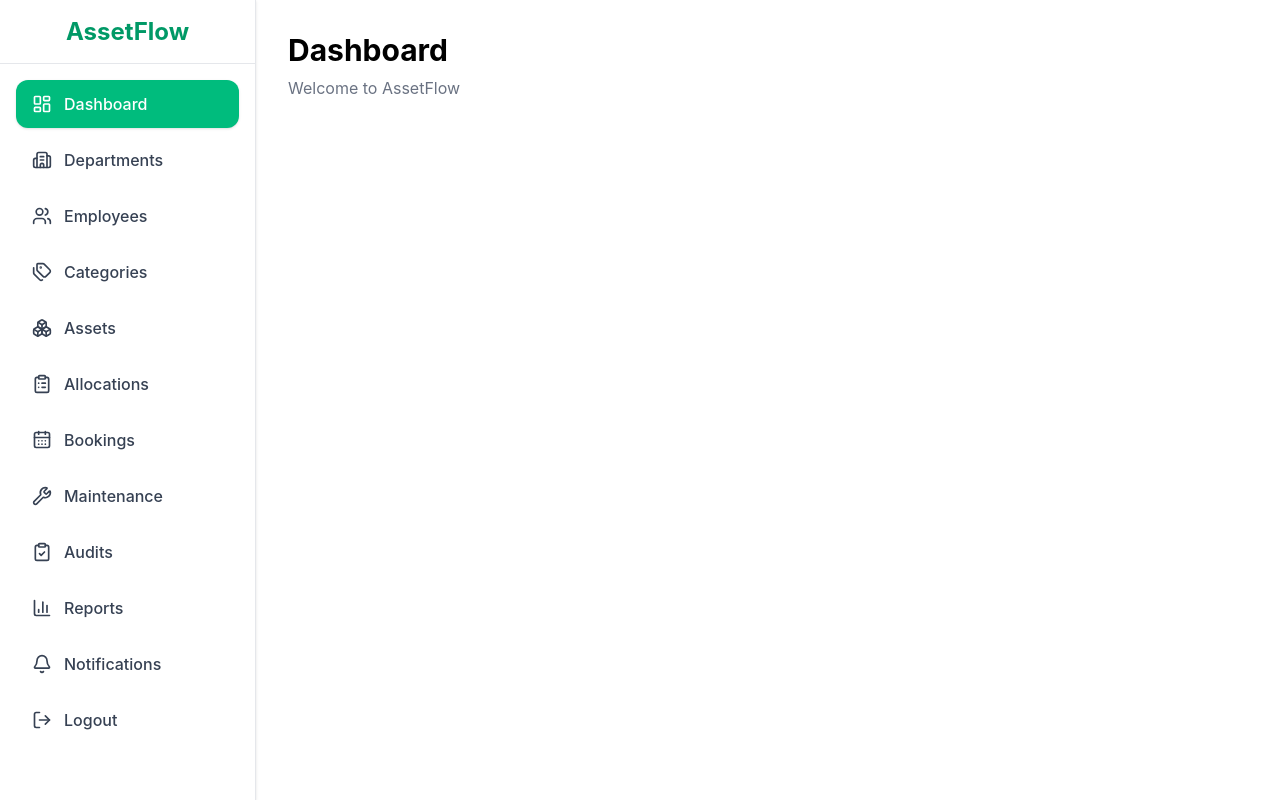
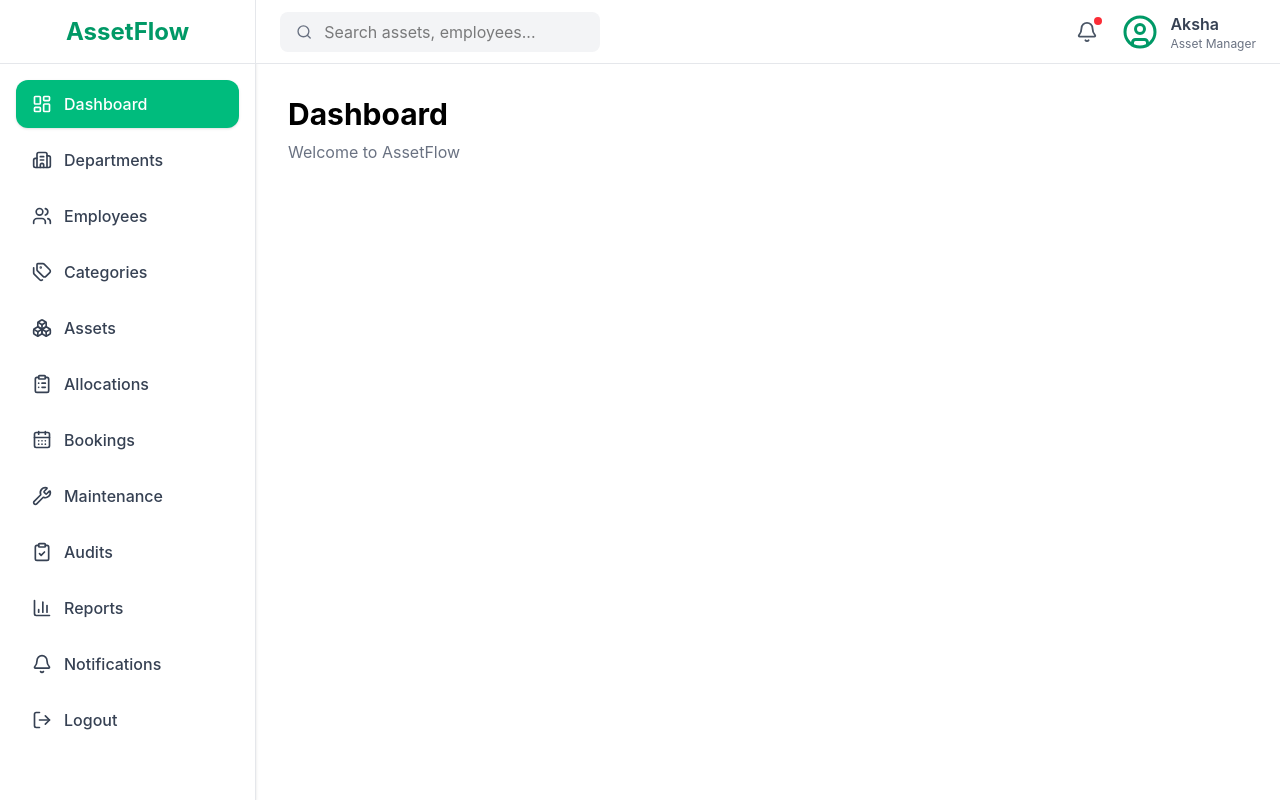
Before and after one commit to RajChaudhari7/odoo-assetflow, a React (Vite) app in the folder client/: page /dashboard in a window 1280 px wide. Built offline with nearby package versions, Linux system fonts and the light colour scheme.

Commit message:
Create Navbar for dashboard page

```diff
--- a/client/src/components/layout/Navbar.jsx
+++ b/client/src/components/layout/Navbar.jsx
@@ -0,0 +1,54 @@
+import { Bell, Search, UserCircle } from "lucide-react";
+
+const Navbar = () => {
+  return (
+    <header className="h-16 bg-white border-b border-gray-200 flex items-center justify-between px-6">
+
+      {/* Search */}
+      <div className="flex items-center gap-3 bg-gray-100 rounded-lg px-4 py-2 w-80">
+
+        <Search size={18} className="text-gray-500" />
+
+        <input
+          type="text"
+          placeholder="Search assets, employees..."
+          className="bg-transparent outline-none w-full"
+        />
+
+      </div>
+
+      {/* Right Section */}
+      <div className="flex items-center gap-6">
+
+        <button className="relative">
+          <Bell className="text-gray-600" size={22} />
+
+          <span className="absolute -top-1 -right-1 w-2 h-2 bg-red-500 rounded-full"></span>
+        </button>
+
+        <div className="flex items-center gap-3 cursor-pointer">
+
+          <UserCircle
+            size={36}
+            className="text-emerald-600"
+          />
+
+          <div>
+            <h4 className="font-semibold text-gray-700">
+              Aksha
+            </h4>
+
+            <p className="text-xs text-gray-500">
+              Asset Manager
+            </p>
+          </div>
+
+        </div>
+
+      </div>
+
+    </header>
+  );
+};
+
+export default Navbar;
--- a/client/src/pages/dashboard/Dashboard.jsx
+++ b/client/src/pages/dashboard/Dashboard.jsx
@@ -1,9 +1,13 @@
 import Sidebar from "../../components/layout/Sidebar";
-
+import Navbar from "../../components/layout/Navbar";
 const Dashboard = () => {
   return (
     <div className="flex">
       <Sidebar />
+
+      <div className="flex-1">
+
+        <Navbar />
 
         <div className="p-8">
           <h1 className="text-3xl font-bold">
@@ -15,6 +19,7 @@ const Dashboard = () => {
           </p>
         </div>
       </div>
+    </div>
       );
 };
 
```
Lines whose indentation alone changed are shown as unchanged.
